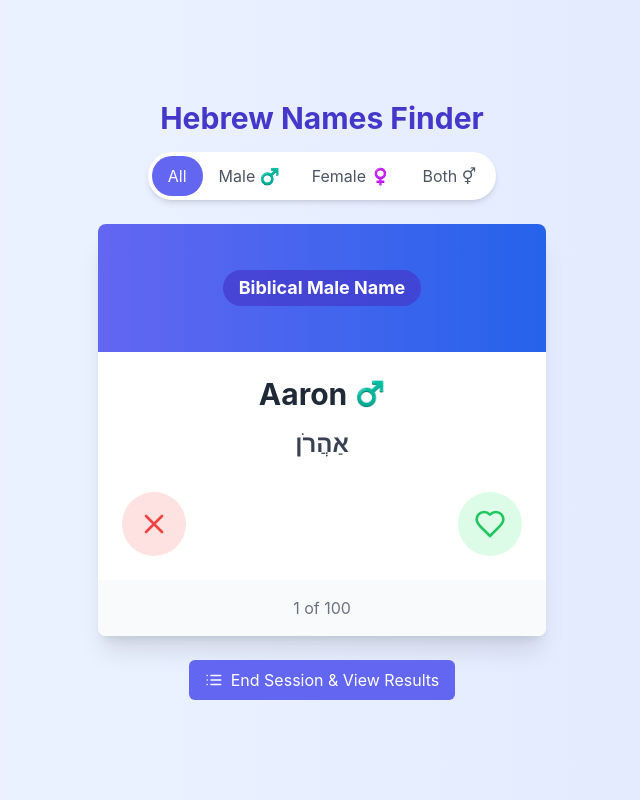
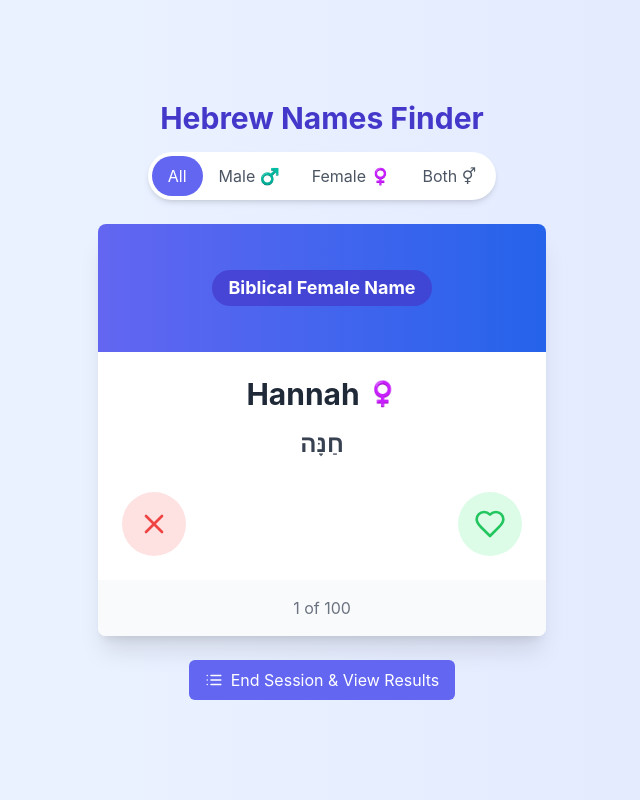
Before and after one commit to mspiegel31/hebrew-name-app, a React (Create React App) app: page / in a window 1280 px wide. Shown: the whole page, without its empty margins (318-958 px from the left). Built offline with nearby package versions, Linux system fonts and the light colour scheme.

Commit message:
add shuffle

```diff
--- a/src/components/HebrewNamesTinder.jsx
+++ b/src/components/HebrewNamesTinder.jsx
@@ -4,6 +4,16 @@ import { namesData, namesData2 } from '../data/namesData';
 
 // Combine both parts of the data array
 const allNamesData = [...namesData, ...namesData2];
+
+// Helper function to shuffle array
+const shuffleArray = (array) => {
+  const newArray = [...array];
+  for (let i = newArray.length - 1; i > 0; i--) {
+    const j = Math.floor(Math.random() * (i + 1));
+    [newArray[i], newArray[j]] = [newArray[j], newArray[i]];
+  }
+  return newArray;
+};
 
 const HebrewNamesTinder = () => {
   const [currentFilter, setCurrentFilter] = useState('all');
@@ -12,7 +22,9 @@ const HebrewNamesTinder = () => {
   const [dislikedNames, setDislikedNames] = useState([]);
   const [showResults, setShowResults] = useState(false);
   const [filteredNames, setFilteredNames] = useState([]);
+  const [shuffledNames, setShuffledNames] = useState([]);
 
+  // Initialize filtered and shuffled names based on selected filter
   useEffect(() => {
     let filtered;
 
@@ -22,26 +34,33 @@ const HebrewNamesTinder = () => {
       filtered = allNamesData.filter(name => name.gender === currentFilter);
     }
 
+    // Shuffle the filtered names
+    const shuffled = shuffleArray(filtered);
+
     setCurrentNameIndex(0);
     setFilteredNames(filtered);
+    setShuffledNames(shuffled);
+    setLikedNames([]);
+    setDislikedNames([]);
+    setShowResults(false);
   }, [currentFilter]);
 
   const handleLike = () => {
-    if (currentNameIndex < filteredNames.length) {
-      setLikedNames([...likedNames, filteredNames[currentNameIndex]]);
+    if (currentNameIndex < shuffledNames.length) {
+      setLikedNames([...likedNames, shuffledNames[currentNameIndex]]);
       moveToNextName();
     }
   };
 
   const handleDislike = () => {
-    if (currentNameIndex < filteredNames.length) {
-      setDislikedNames([...dislikedNames, filteredNames[currentNameIndex]]);
+    if (currentNameIndex < shuffledNames.length) {
+      setDislikedNames([...dislikedNames, shuffledNames[currentNameIndex]]);
       moveToNextName();
     }
   };
 
   const moveToNextName = () => {
-    if (currentNameIndex < filteredNames.length - 1) {
+    if (currentNameIndex < shuffledNames.length - 1) {
       setCurrentNameIndex(currentNameIndex + 1);
     } else {
       setShowResults(true);
@@ -49,6 +68,9 @@ const HebrewNamesTinder = () => {
   };
 
   const resetSession = () => {
+    // Reshuffle the names when starting a new session
+    const shuffled = shuffleArray(filteredNames);
+    setShuffledNames(shuffled);
     setCurrentNameIndex(0);
     setLikedNames([]);
     setDislikedNames([]);
@@ -57,9 +79,6 @@ const HebrewNamesTinder = () => {
 
   const changeFilter = (filter) => {
     setCurrentFilter(filter);
-    setShowResults(false);
-    setLikedNames([]);
-    setDislikedNames([]);
   };
 
   const groupNamesByGender = (names) => {
@@ -113,15 +132,15 @@ const HebrewNamesTinder = () => {
       </div>
 
       {!showResults ? (
-        filteredNames.length > 0 && currentNameIndex < filteredNames.length ? (
+        shuffledNames.length > 0 && currentNameIndex < shuffledNames.length ? (
           <div className="w-full max-w-md">
             {/* Name Card */}
             <div className="bg-white rounded-lg shadow-xl overflow-hidden">
               <div className="relative h-32 bg-gradient-to-r from-indigo-500 to-blue-600">
                 <div className="absolute inset-0 flex items-center justify-center">
                   <div className="text-lg text-white font-bold px-4 py-1 rounded-full bg-indigo-700 bg-opacity-70">
-                    {filteredNames[currentNameIndex].gender === 'male' ? 'Biblical Male Name' :
-                     filteredNames[currentNameIndex].gender === 'female' ? 'Biblical Female Name' :
+                    {shuffledNames[currentNameIndex].gender === 'male' ? 'Biblical Male Name' :
+                     shuffledNames[currentNameIndex].gender === 'female' ? 'Biblical Female Name' :
                      'Biblical Gender-Neutral Name'}
                   </div>
                 </div>
@@ -130,16 +149,16 @@ const HebrewNamesTinder = () => {
               <div className="p-6">
                 <div className="flex items-center justify-center mb-4">
                   <h2 className="text-3xl font-bold text-gray-800">
-                    {filteredNames[currentNameIndex].english_name}
+                    {shuffledNames[currentNameIndex].english_name}
                   </h2>
                   <span className="ml-2 text-2xl">
-                    {renderGenderSymbol(filteredNames[currentNameIndex].gender)}
+                    {renderGenderSymbol(shuffledNames[currentNameIndex].gender)}
                   </span>
                 </div>
 
                 <div className="flex justify-center mb-6">
                   <h3 className="text-2xl text-gray-700 font-semibold">
-                    {filteredNames[currentNameIndex].hebrew_name}
+                    {shuffledNames[currentNameIndex].hebrew_name}
                   </h3>
                 </div>
 
@@ -163,7 +182,7 @@ const HebrewNamesTinder = () => {
               </div>
 
               <div className="p-4 bg-gray-50 text-center text-gray-500">
-                {currentNameIndex + 1} of {filteredNames.length}
+                {currentNameIndex + 1} of {shuffledNames.length}
               </div>
             </div>
 
```
